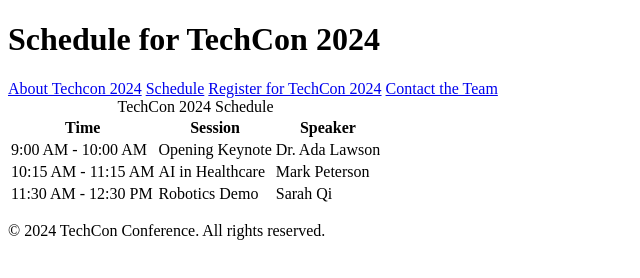
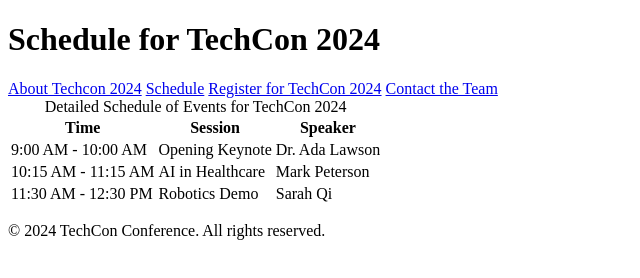
Before and after one commit to ekenegoody-afk/TechCon_HTML, a plain HTML site: page techcon_website/schedule.html in a window 1280 px wide. Shown: the whole page, without its empty margins (0-640 px from the left). Drawn offline with Linux system fonts and the light colour scheme.

Commit message:
Update schedule.html

```diff
--- a/techcon_website/schedule.html
+++ b/techcon_website/schedule.html
@@ -17,7 +17,7 @@
     </header>
     <main>
         <table>
-    <caption>TechCon 2024 Schedule</caption>
+    <caption>Detailed Schedule of Events for TechCon 2024</caption>
     <tr>
         <th scope="col">Time</th>
         <th scope="col">Session</th>
```
